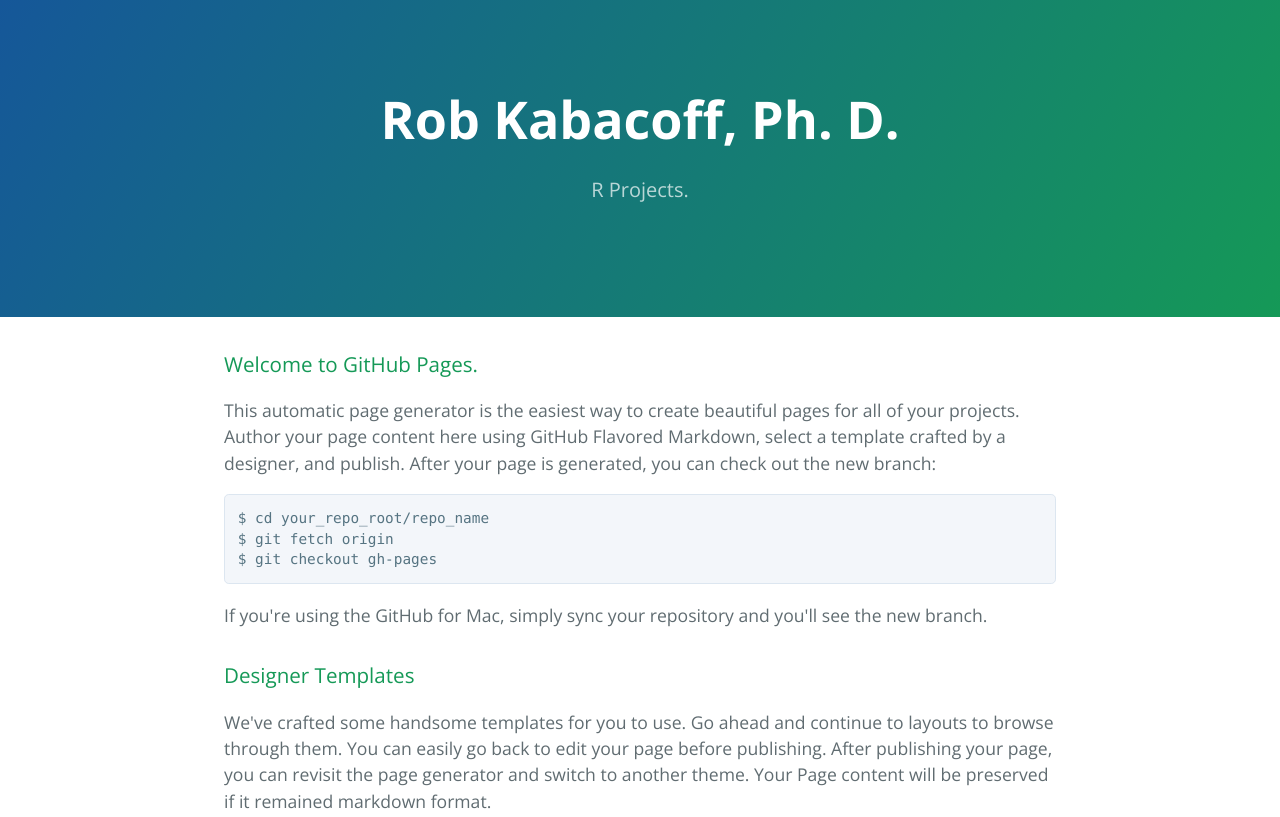
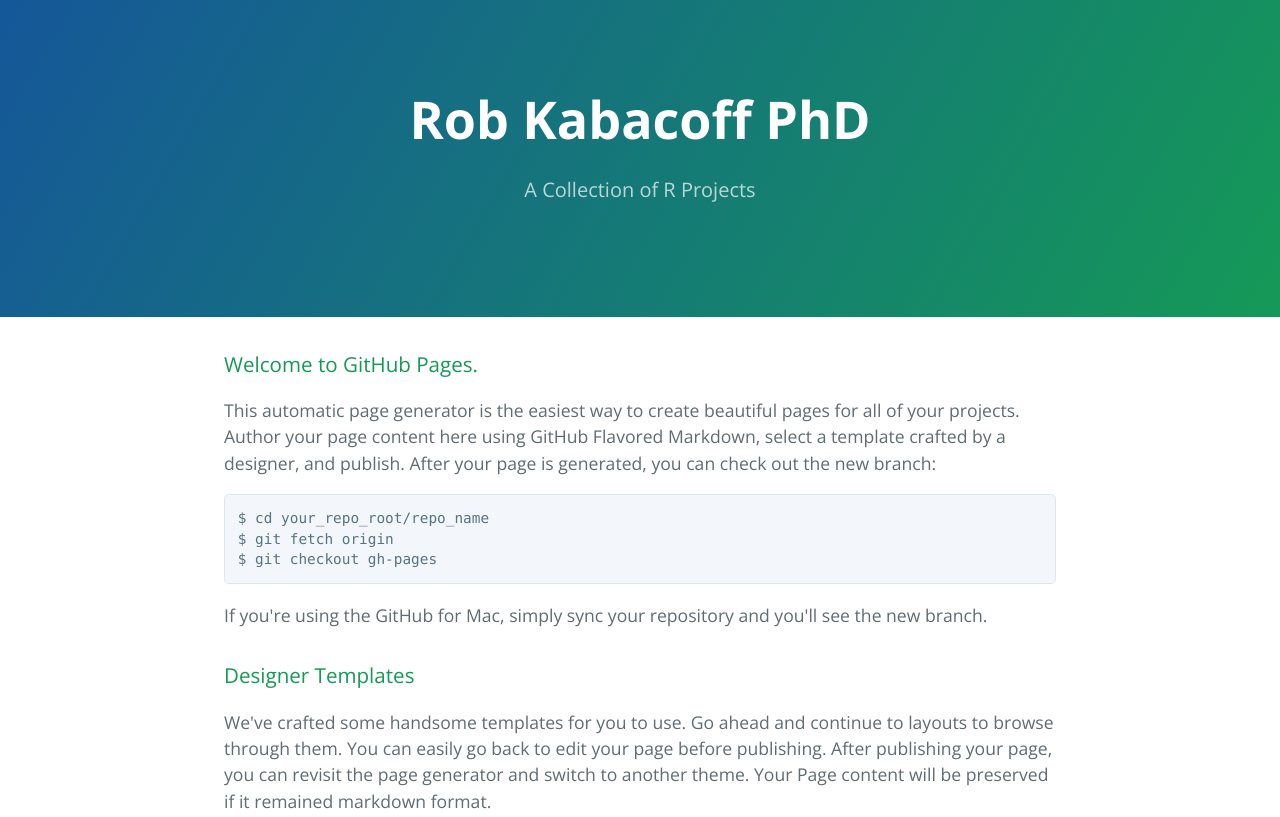
Before and after one commit to kabacoff/kabacoff.github.io, a plain HTML site: page index.html in a window 1280 px wide. Shown: the top 817 px of the page. Drawn offline with nearby package versions, Linux system fonts and the light colour scheme.

Commit message:
Update index.html

```diff
--- a/index.html
+++ b/index.html
@@ -11,8 +11,8 @@
   </head>
   <body>
     <section class="page-header">
-      <h1 class="project-name">Rob Kabacoff, Ph. D.</h1>
-      <h2 class="project-tagline">R Projects.</h2>
+      <h1 class="project-name">Rob Kabacoff PhD</h1>
+      <h2 class="project-tagline">A Collection of R Projects</h2>
     </section>
 
     <section class="main-content">
```
